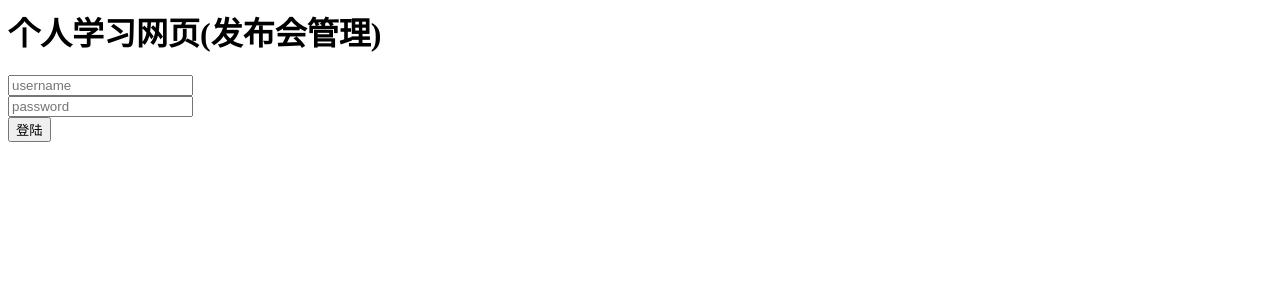
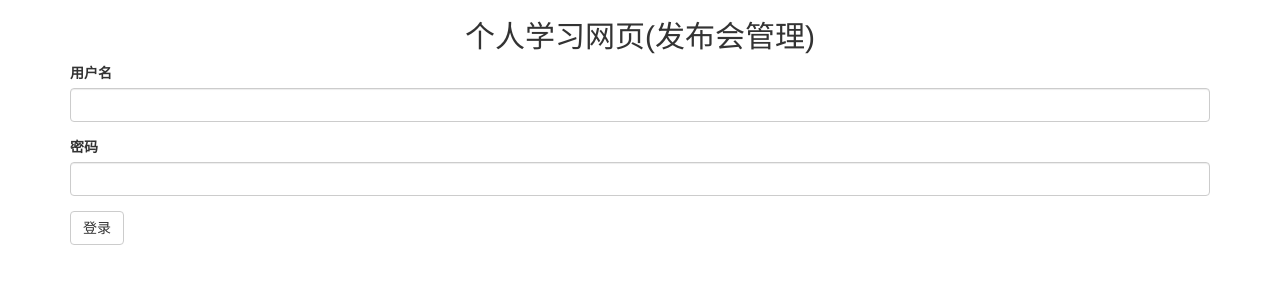
Before and after one commit to tinfeng/guest, a Django app: a page that uses templates/index.html in a window 1280 px wide. Shown: the top 300 px of the page. Run offline with Django 3.2, Linux system fonts and the light colour scheme; some libraries are stand-ins or nearby versions.

Commit message:
优化登录页面

```diff
--- a/guest/urls.py
+++ b/guest/urls.py
@@ -23,5 +23,6 @@ urlpatterns = [
     path('login_action/', views.login_action),
     path('event_manage/', views.event_manage),
     path('', views.index),
-    path('accounts/login/', views.index)
+    path('accounts/login/', views.index),
+    path('search_name/', views.search_name)
     ]
--- a/sign/views.py
+++ b/sign/views.py
@@ -35,3 +35,11 @@ def event_manage(request):
     event_list = Event.objects.all()
     username = request.session.get('user', '')      # 浏览器获取session
     return render(request, "event_manage.html", {"user": username, "events": event_list})
+
+# 发布会名称搜索
+@login_required
+def search_name(request):
+    username = request.session.get('user', '')
+    search_name = request.GET.get("name", "")
+    event_list = Event.objects.filter(name__contains=search_name)
+    return render(request, "event_manage.html", {"user": username, "events": event_list})
--- a/templates/index.html
+++ b/templates/index.html
@@ -1,16 +1,32 @@
-<html>
+<html lang="zh-CN">
 <head>
-    <meta charset="UTF-8">
-    <title>study Django</title>
+    {% load bootstrap3 %}
+    {% bootstrap_css %}
+    {% bootstrap_javascript %}
+    <title>Study Django</title>
 </head>
+<body role="document">
 <body>
-<h1>个人学习网页(发布会管理)</h1>
-<form method="post" action="/login_action/">
-    {% csrf_token %}
-    <input name="username" type="text" placeholder="username"><br>
-    <input name="password" type="password" placeholder="password"><br>
-    <button id="btn" type="submit">登陆</button>
-    {{ error }}
-</form>
+<div class="container">
+    <div class="row clearfix">
+        <div class="col-md-12 column">
+            <h2 class="text-center">
+                个人学习网页(发布会管理)
+            </h2>
+            <form role="form" method="post" action="/login_action/">
+                {% csrf_token %}
+                <div class="form-group" w>
+                    <label for="exampleInputUsername">用户名</label><input type="text" class="form-control"
+                                                                        name="username"/>
+                </div>
+                <div class="form-group">
+                    <label for="exampleInputPassword1">密码</label><input type="password" class="form-control"
+                                                                        name="password"/>
+                </div>
+                <button type="submit" class="btn btn-default" id="btn">登录</button>
+                {{ error }}
+            </form>
+        </div>
+    </div>
+</div>
 </body>
-</html>
```
Also changed, not shown: templates/event_manage.html (+14 -1 lines), sign/migrations/0001_initial.py (added), sign/migrations/0002_auto_20191125_1635.py (added).
